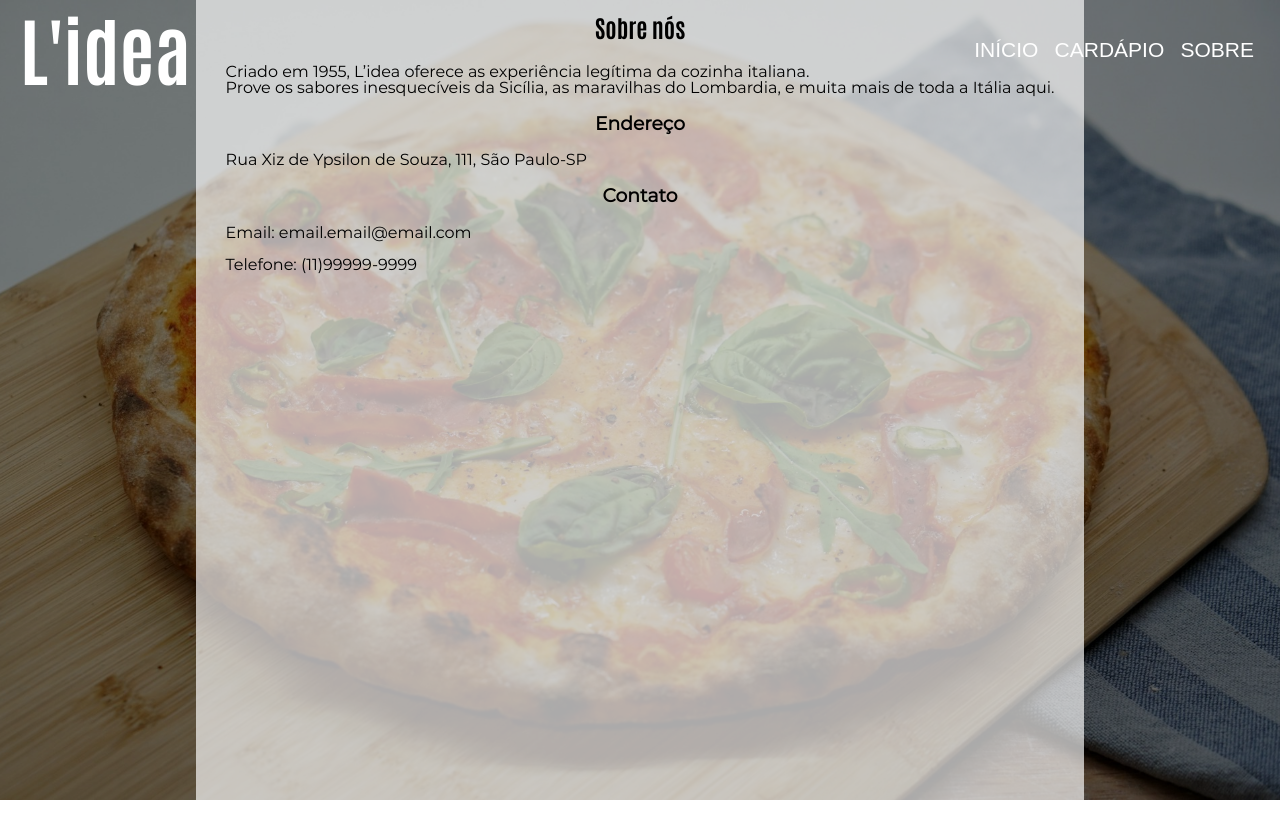
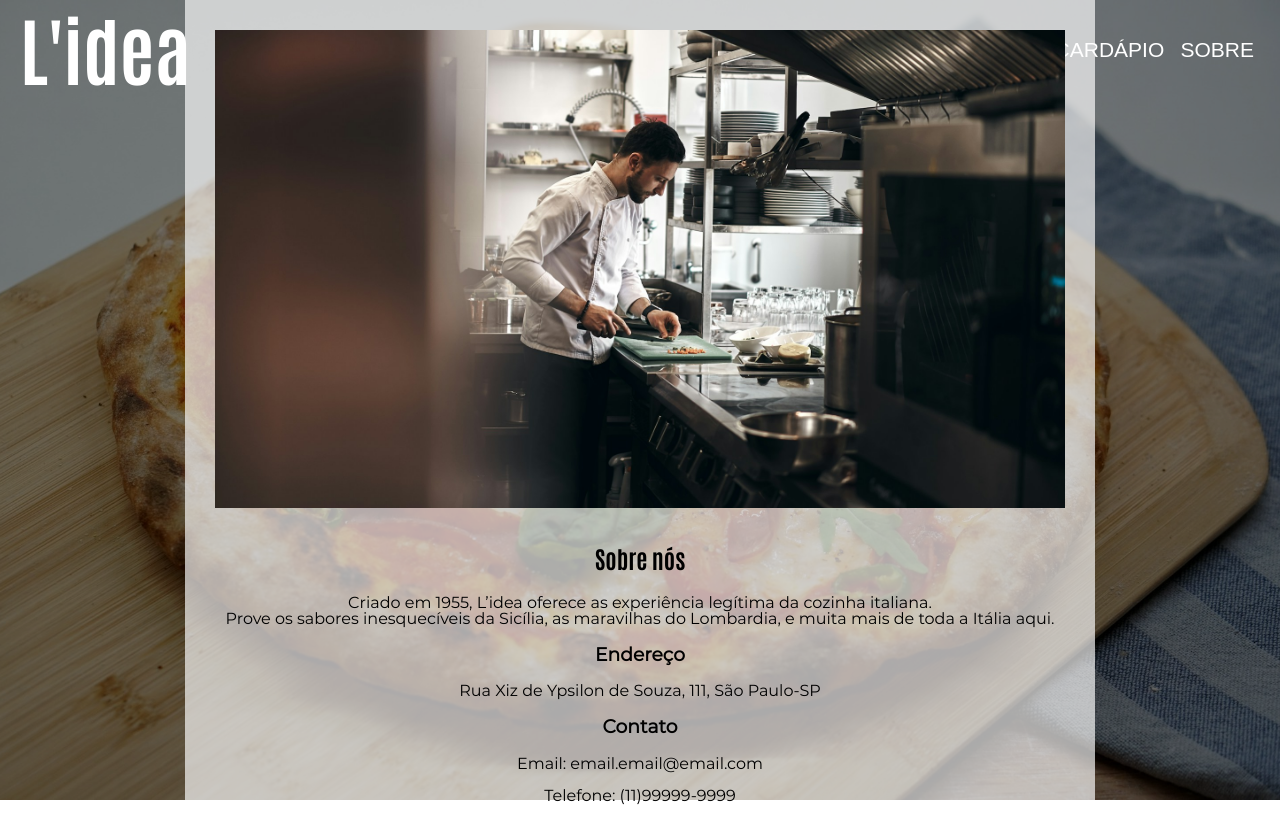
Before and after one commit to Rafael-Correzi/Restaurant-Page, a website built with webpack: page src/template.html in a window 1280 px wide. Both pictures are taken after a click on the button "SOBRE". Built offline with nearby package versions, Linux system fonts and the light colour scheme.

Commit message:
Style sobre section

```diff
--- a/src/sobre.js
+++ b/src/sobre.js
@@ -1,4 +1,5 @@
-import { content } from "./content.js"
+import { content } from "./content.js";
+import cozinha from "./imagens/cozinha.jpg";
 
 const divContainer = document.createElement("div");
 const sobre = document.createElement("h2");
@@ -8,11 +9,16 @@ const enderecoContent = document.createElement("p");
 const contato = document.createElement("h3");
 const contatoEmail = document.createElement("p");
 const contatoTelefone = document.createElement("p");
+const imgCozinha = document.createElement("img");
+
+imgCozinha.alt = "Cozinha";
+imgCozinha.src = cozinha
 
 divContainer.classList.add("sobre-container");
 
 function appendSobre() {
   content.appendChild(divContainer);
+  divContainer.appendChild(imgCozinha);
   divContainer.appendChild(sobre);
   sobre.textContent = "Sobre nós";
   sobreContent.textContent = "Criado em 1955, L’idea oferece as experiência legítima da cozinha italiana. \r\n"
--- a/src/styles.css
+++ b/src/styles.css
@@ -162,14 +162,11 @@ h2 {
   top: 0;
   background-color: #fffa;
   height: 100%;
-  padding: 0 30px;
-
- }
-
- .sobre-container > h2 {
+  padding: 10px 30px;
   text-align: center;
  }
 
- .sobre-container > h3 {
-  text-align: center;
+ .sobre-container > img {
+  margin: 20px 0;
+  width: 850px;
  }
```
Also changed, not shown: src/imagens/cozinha.jpg (added).
